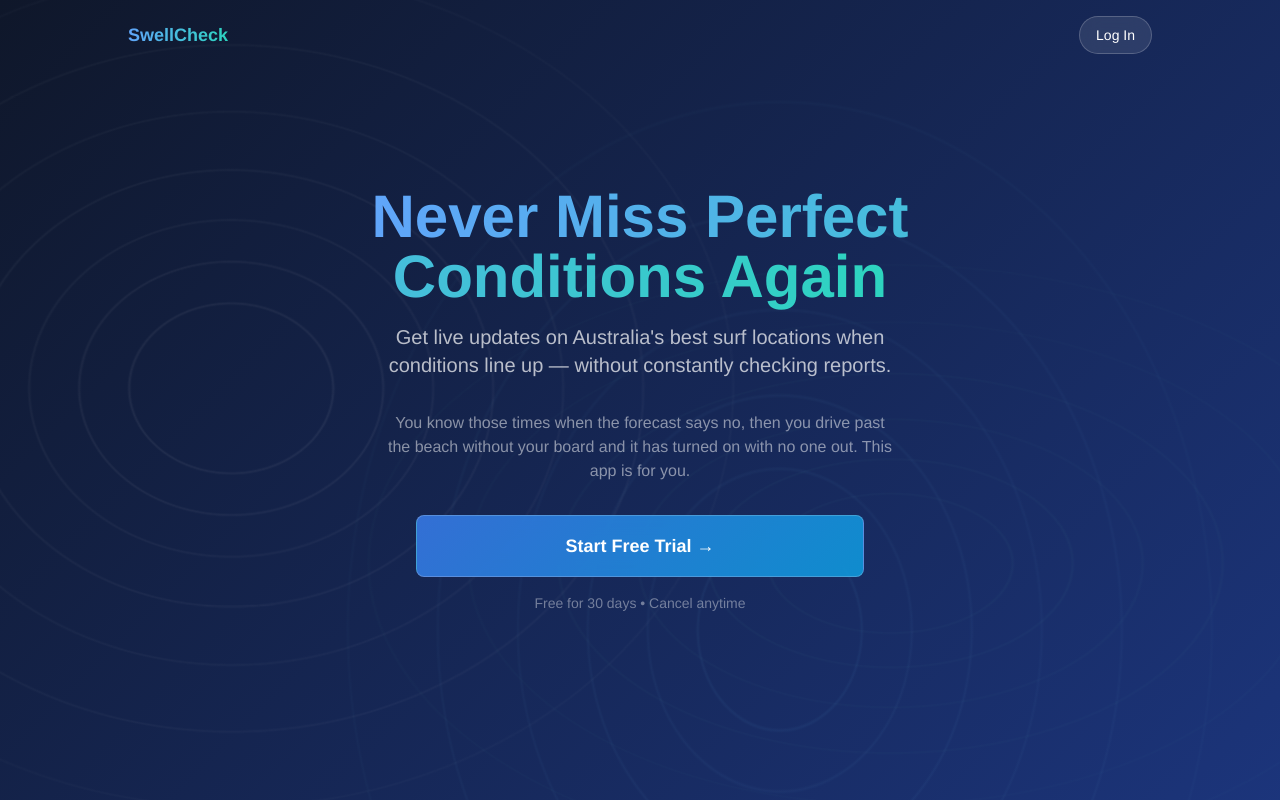
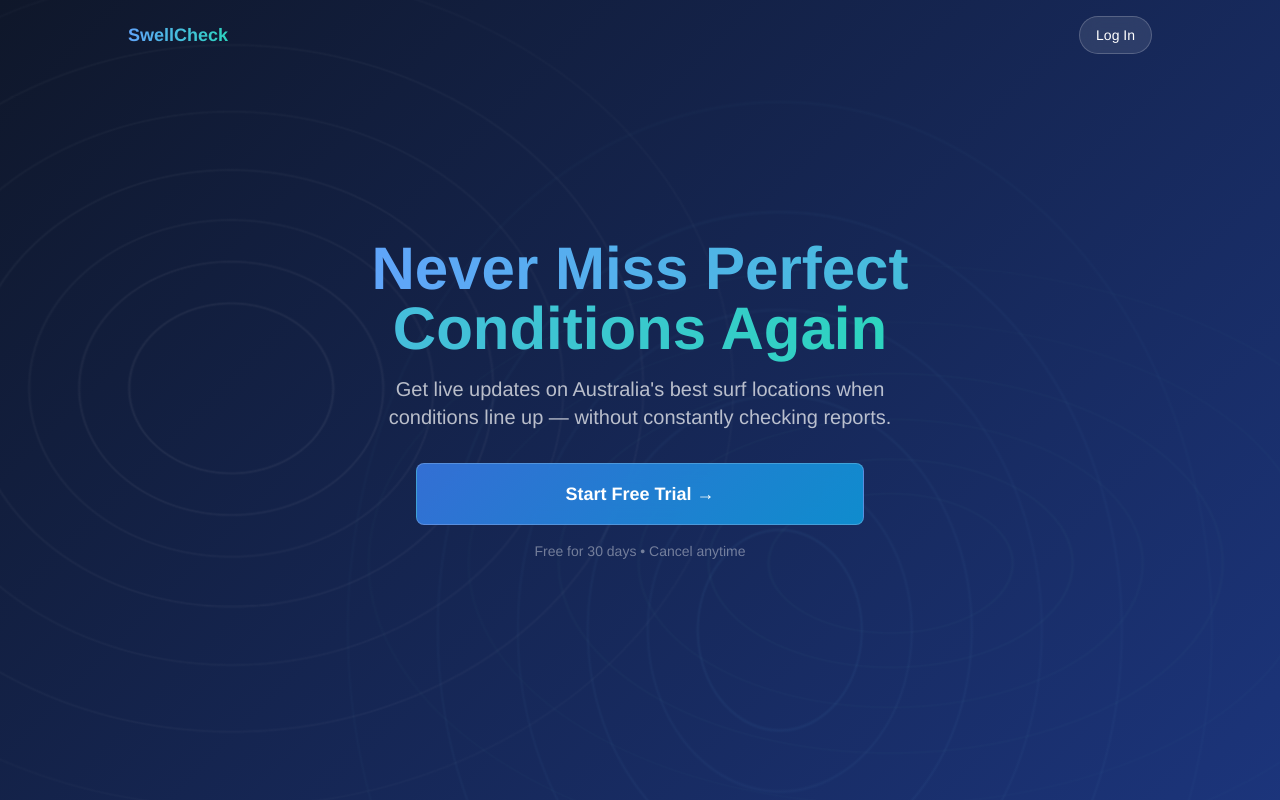
Before and after one commit to tim-crow/surf-alarm, a Next.js app: page / in a window 1280 px wide. Shown: the top 800 px of the page. Built offline with nearby package versions, Linux system fonts and the light colour scheme.

Commit message:
Add files via upload

```diff
--- a/src/app/page.tsx
+++ b/src/app/page.tsx
@@ -179,9 +179,6 @@ export default function LandingPage() {
           </h1>
           <p className="text-white/70 text-lg md:text-xl mb-8 max-w-lg mx-auto">
             Get live updates on Australia&apos;s best surf locations when conditions line up — without constantly checking reports.
-          </p>
-          <p className="text-white/50 text-base mb-8 max-w-lg mx-auto">
-            You know those times when the forecast says no, then you drive past the beach without your board and it has turned on with no one out. This app is for you.
           </p>
 
           <div className="max-w-md mx-auto mb-4">
```
